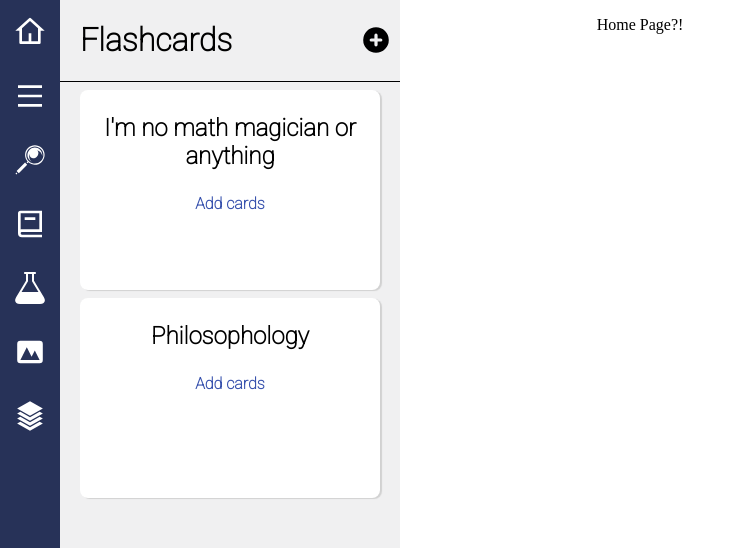
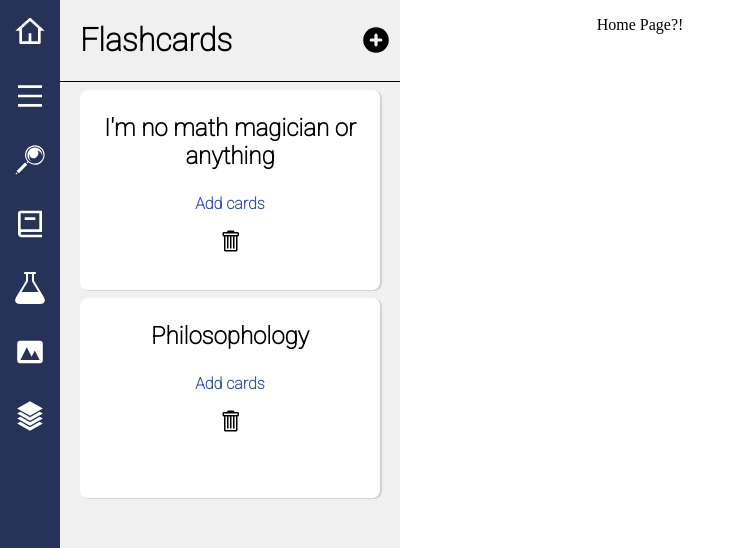
Before and after one commit to JorPan/flashcards, a React (Create React App) app: page / in a window 1280 px wide. Shown: the top 548 px of the page, without its empty margins (0-730 px from the left). Built offline with nearby package versions, Linux system fonts and the light colour scheme.

Commit message:
create and remove decks

```diff
--- a/package.json
+++ b/package.json
@@ -3,6 +3,7 @@
   "version": "0.1.0",
   "private": true,
   "dependencies": {
+    "@material-ui/core": "^4.11.4",
     "@testing-library/jest-dom": "^5.12.0",
     "@testing-library/react": "^11.2.7",
     "@testing-library/user-event": "^12.8.3",
--- a/src/App.js
+++ b/src/App.js
@@ -7,13 +7,9 @@ import "./App.css";
 function App() {
   const [userDecks, setUserDecks] = useState(initialDecks);
 
-  // const createNewDeck = () => {
-
-  // }
-
   return (
     <div className="App">
-      <SideBar userDecks={userDecks} />
+      <SideBar userDecks={userDecks} setUserDecks={setUserDecks} />
       <HomePage userDecks={userDecks} />
     </div>
   );
--- a/src/components/Deck.css
+++ b/src/components/Deck.css
@@ -19,3 +19,17 @@
   font-weight: bold;
   color: #3751ad;
 }
+
+.edit-deck {
+  display: flex;
+  flex-direction: column;
+  align-items: center;
+}
+
+.edit-deck-name {
+  width: 90%;
+}
+
+.remove-deck-button {
+  cursor: pointer;
+}
--- a/src/components/Deck.js
+++ b/src/components/Deck.js
@@ -1,11 +1,49 @@
-import React from "react";
+import { useEffect, useState } from "react";
+import { GoTrashcan } from "react-icons/go";
 import "./Deck.css";
 
-export default function Deck({ deck, index }) {
+export default function Deck({ deck, index, removeDeck }) {
+  const [deckTitle, setDeckTitle] = useState(deck.data.name);
+  const [changingName, setChangingName] = useState(false);
+
+  const changeDeckName = (event) => {
+    setChangingName(true);
+  };
+
+  const handleChange = (event) => {
+    setDeckTitle(event.target.value);
+  };
+
+  const handleSubmit = () => {
+    setChangingName(false);
+  };
+
   return (
     <div className="deck" key={`deck ${index}`}>
-      <p className="deck-title">{deck.data.name}</p>
+      {changingName === false ? (
+        <p onClick={changeDeckName} className="deck-title">
+          {deckTitle}
+        </p>
+      ) : (
+        <div className="edit-deck">
+          <input
+            className="edit-deck-name"
+            type="text"
+            value={deckTitle}
+            onChange={handleChange}
+          ></input>
+          <button className="save-deck" onClick={handleSubmit} type="button">
+            Save
+          </button>
+        </div>
+      )}
+
       <p className="add-cards-button">Add cards</p>
+
+      <GoTrashcan
+        className="remove-deck-button"
+        onClick={() => removeDeck(deck)}
+      />
     </div>
   );
 }
--- a/src/containers/SideBar.js
+++ b/src/containers/SideBar.js
@@ -6,7 +6,23 @@ import { HiPhotograph, HiPlusCircle } from "react-icons/hi";
 import Deck from "../components/Deck";
 import "./SideBar.css";
 
-export default function SideBar({ userDecks }) {
+export default function SideBar({ userDecks, setUserDecks }) {
+  const createNewDeck = () => {
+    const newDeck = {
+      data: { name: "Click here to name your deck" },
+      content: [],
+    };
+    const currentDecks = userDecks;
+    setUserDecks([...currentDecks, newDeck]);
+  };
+
+  const removeDeck = (deck) => {
+    const updatedDeckList = userDecks.filter(
+      (currentDeck) => currentDeck !== deck
+    );
+    setUserDecks(updatedDeckList);
+  };
+
   return (
     <div className="sidebar">
       <div className="sidebar-header">
@@ -20,12 +36,17 @@ export default function SideBar({ userDecks }) {
           <GiStack className="sidebar-icon" />
         </div>
         <h1 className="sidebar-title">Flashcards</h1>
-        <HiPlusCircle className="add-deck-button" />
+        <HiPlusCircle className="add-deck-button" onClick={createNewDeck} />
       </div>
       <div className="separator"></div>
       {userDecks.length > 0
         ? userDecks.map((userDeck, i) => (
-            <Deck key={`deck ${i}`} index={i} deck={userDeck} />
+            <Deck
+              key={`deck ${i}`}
+              index={i}
+              deck={userDeck}
+              removeDeck={removeDeck}
+            />
           ))
         : null}
     </div>
```
Also changed, not shown: 1 other file (tests, documents, lock files or other folders).
